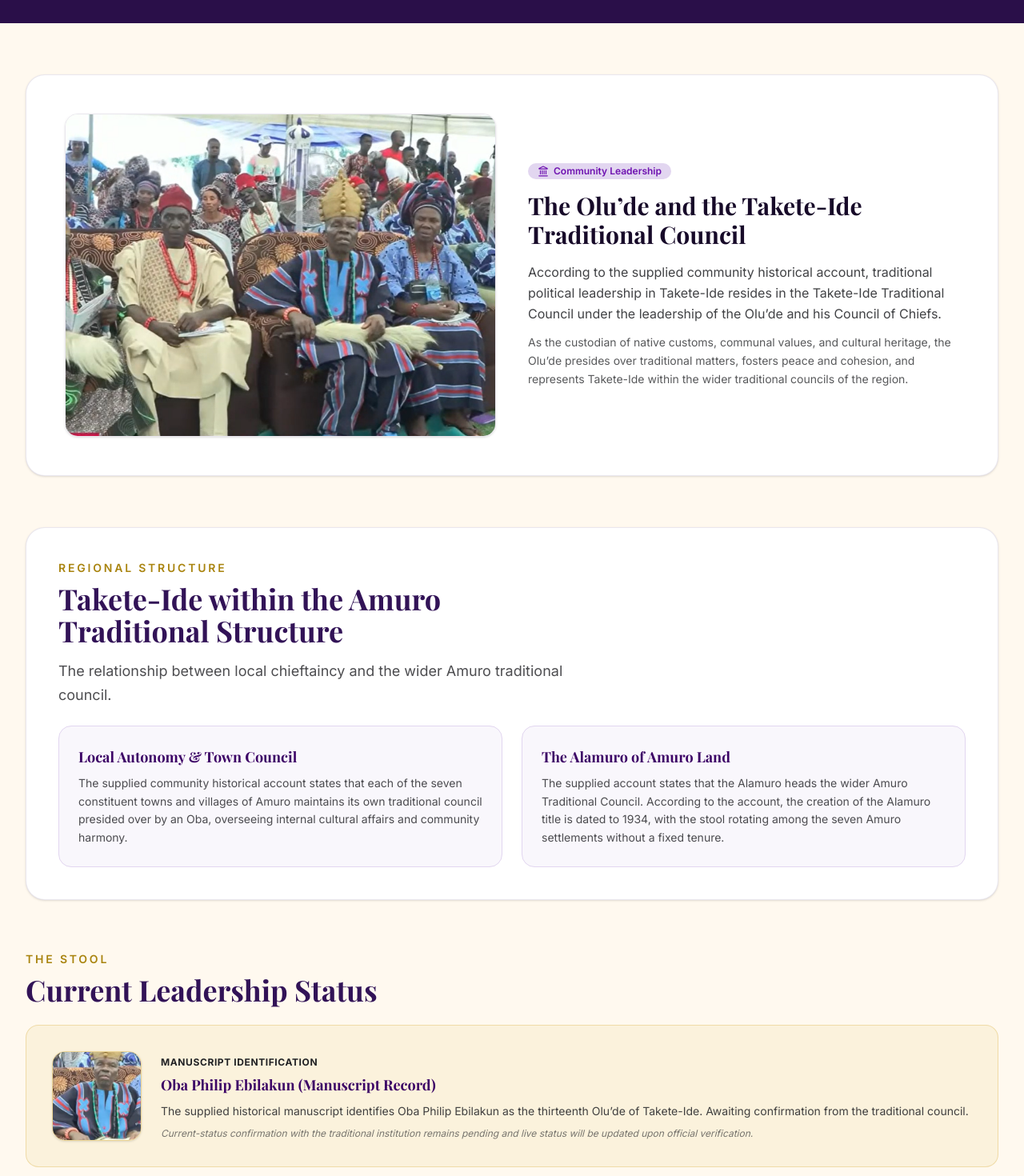
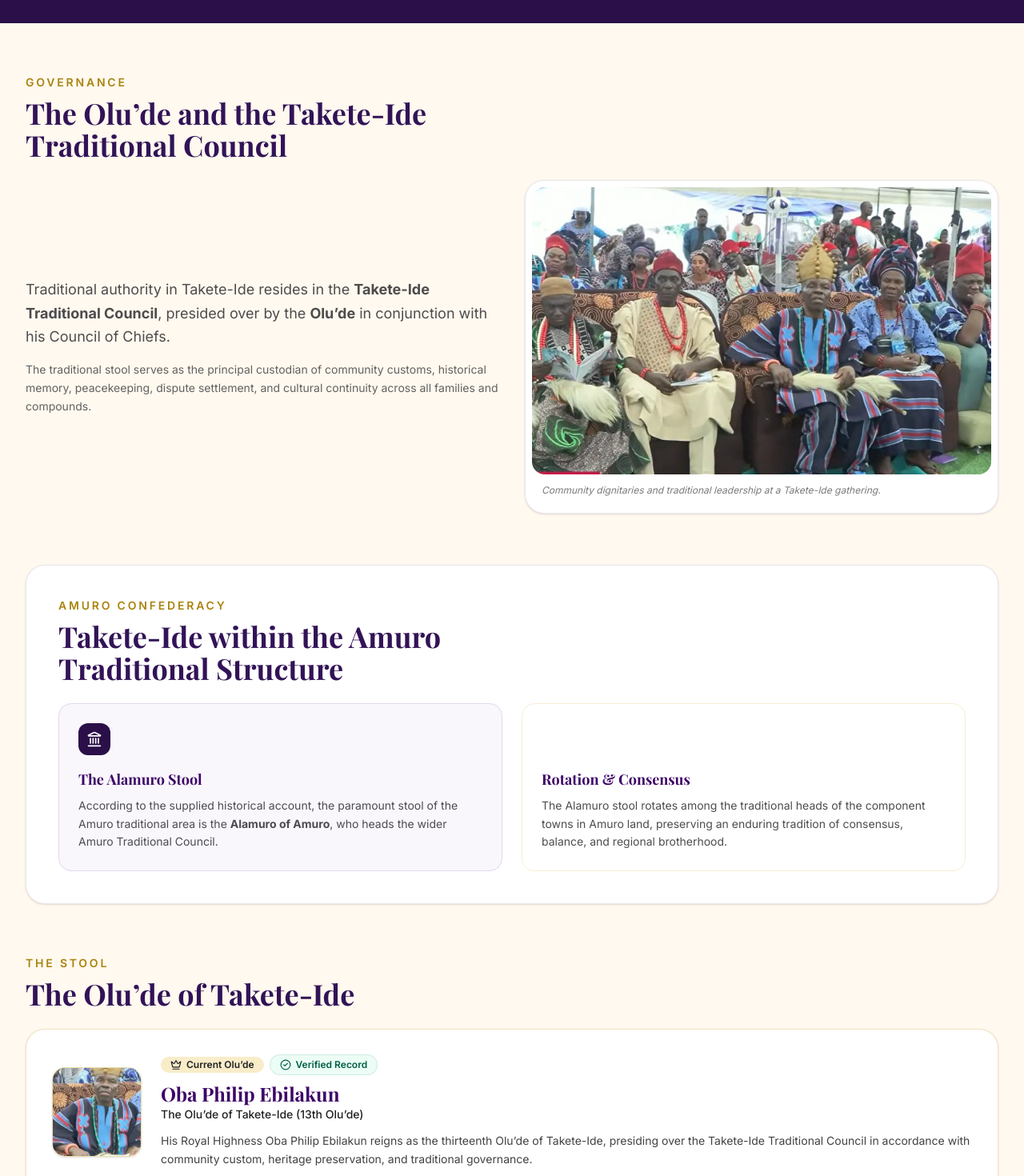
Before and after one commit to dju78/takete_ide_amuro, a Next.js app: page /heritage/traditional-institution in a window 1280 px wide. Shown: the part 400-1870 px from the top of the page at 80% size. Built offline with nearby package versions, Linux system fonts and the light colour scheme; no server answers; the database is empty; a web font is replaced by a local one.

Commit message:
feat: update traditional institution to present Oba Philip Ebilakun as confirmed current Olu'de

```diff
--- a/app/heritage/traditional-institution/page.tsx
+++ b/app/heritage/traditional-institution/page.tsx
@@ -1,6 +1,6 @@
 import type { Metadata } from "next";
 import Link from "next/link";
-import { Users, Landmark, ScrollText } from "lucide-react";
+import { Users, Landmark, ScrollText, Crown } from "lucide-react";
 import { Container } from "@/components/ui/Container";
 import { Breadcrumb } from "@/components/ui/Breadcrumb";
 import { SectionHeading } from "@/components/ui/SectionHeading";
@@ -45,80 +45,83 @@ export default async function TraditionalInstitutionPage() {
       </div>
 
       <Container className="py-14 sm:py-16">
-        {/* Section 1: Introduction & Dignified Traditional Gathering Image */}
-        <section className="overflow-hidden rounded-3xl border border-purple-600/10 bg-white p-7 sm:p-10 shadow-sm lg:p-12">
-          <div className="grid gap-10 lg:grid-cols-2 lg:items-center">
-            {/* Authentic Traditional & Community Dignitaries Image */}
-            <div className="relative aspect-[4/3] overflow-hidden rounded-2xl border border-purple-600/10 shadow-sm">
+        {/* Section 1: Overview & Council */}
+        <section>
+          <SectionHeading
+            eyebrow="Governance"
+            title="The Olu’de and the Takete-Ide Traditional Council"
+            align="left"
+            className="mx-0"
+          />
+          <div className="mt-6 grid gap-8 lg:grid-cols-2 lg:items-center">
+            <div className="prose prose-purple text-charcoal/80">
+              <p className="text-base leading-relaxed sm:text-lg">
+                Traditional authority in Takete-Ide resides in the <strong>Takete-Ide Traditional Council</strong>,
+                presided over by the <strong>Olu’de</strong> in conjunction with his Council of Chiefs.
+              </p>
+              <p className="mt-4 text-sm leading-relaxed text-charcoal/70">
+                The traditional stool serves as the principal custodian of community customs, historical memory,
+                peacekeeping, dispute settlement, and cultural continuity across all families and compounds.
+              </p>
+            </div>
+            <div className="overflow-hidden rounded-3xl border border-purple-600/10 bg-white p-2 shadow-sm">
+              <div className="relative aspect-[16/10] overflow-hidden rounded-2xl">
                 <HeritageImage
                   src="/images/takete-ide/heritage/traditional-dignitaries.png"
                   alt="Traditional and community leaders seated together in ceremonial attire at a Takete-Ide gathering"
-                label="Traditional &amp; Community Dignitaries"
+                  label="Traditional & Community Dignitaries"
                   fill
                   sizes="(min-width: 1024px) 45vw, 100vw"
                   className="object-cover"
                 />
               </div>
-
-            <div>
-              <span className="inline-flex items-center gap-1.5 rounded-full bg-purple-100 px-3 py-0.5 text-xs font-semibold text-purple-800">
-                <Landmark className="h-3.5 w-3.5" aria-hidden="true" />
-                Community Leadership
-              </span>
-              <h2 className="mt-3 font-serif text-2xl font-bold text-purple-900 sm:text-3xl">
-                The Olu’de and the Takete-Ide Traditional Council
-              </h2>
-              <p className="mt-4 text-base leading-relaxed text-charcoal/85">
-                According to the supplied community historical account, traditional political leadership in
-                Takete-Ide resides in the Takete-Ide Traditional Council under the leadership of the Olu’de
-                and his Council of Chiefs.
-              </p>
-              <p className="mt-3 text-sm leading-relaxed text-charcoal/75">
-                As the custodian of native customs, communal values, and cultural heritage, the Olu’de
-                presides over traditional matters, fosters peace and cohesion, and represents Takete-Ide
-                within the wider traditional councils of the region.
+              <p className="p-3 text-xs italic text-charcoal/60">
+                Community dignitaries and traditional leadership at a Takete-Ide gathering.
               </p>
             </div>
           </div>
         </section>
 
-        {/* Section 2: Takete within the Wider Amuro Traditional Structure */}
+        {/* Section 2: Takete within Amuro Structure */}
         <section className="mt-16 rounded-3xl border border-purple-600/10 bg-white p-7 sm:p-10 shadow-sm">
           <SectionHeading
-            eyebrow="Regional Structure"
+            eyebrow="Amuro Confederacy"
             title="Takete-Ide within the Amuro Traditional Structure"
             align="left"
             className="mx-0"
-            description="The relationship between local chieftaincy and the wider Amuro traditional council."
           />
-          <div className="mt-6 grid gap-6 md:grid-cols-2">
+          <div className="mt-6 grid gap-6 sm:grid-cols-2">
             <div className="rounded-2xl border border-purple-100 bg-purple-50/50 p-6">
-              <h3 className="font-serif text-lg font-bold text-purple-950">Local Autonomy &amp; Town Council</h3>
+              <div className="flex h-10 w-10 items-center justify-center rounded-xl bg-purple-700 text-white">
+                <Landmark className="h-5 w-5" aria-hidden="true" />
+              </div>
+              <h3 className="mt-4 font-serif text-lg font-bold text-purple-950">The Alamuro Stool</h3>
               <p className="mt-2 text-sm leading-relaxed text-charcoal/80">
-                The supplied community historical account states that each of the seven constituent
-                towns and villages of Amuro maintains its own traditional council presided over by an Oba,
-                overseeing internal cultural affairs and community harmony.
+                According to the supplied historical account, the paramount stool of the Amuro traditional
+                area is the <strong>Alamuro of Amuro</strong>, who heads the wider Amuro Traditional Council.
               </p>
             </div>
-            <div className="rounded-2xl border border-purple-100 bg-purple-50/50 p-6">
-              <h3 className="font-serif text-lg font-bold text-purple-950">The Alamuro of Amuro Land</h3>
+            <div className="rounded-2xl border border-gold-500/20 bg-gold-50/50 p-6">
+              <div className="flex h-10 w-10 items-center justify-center rounded-xl bg-gold-600 text-white">
+                <Users className="h-5 w-5" aria-hidden="true" />
+              </div>
+              <h3 className="mt-4 font-serif text-lg font-bold text-purple-950">Rotation &amp; Consensus</h3>
               <p className="mt-2 text-sm leading-relaxed text-charcoal/80">
-                The supplied account states that the Alamuro heads the wider Amuro Traditional Council.
-                According to the account, the creation of the Alamuro title is dated to 1934, with the stool
-                rotating among the seven Amuro settlements without a fixed tenure.
+                The Alamuro stool rotates among the traditional heads of the component towns in Amuro land,
+                preserving an enduring tradition of consensus, balance, and regional brotherhood.
               </p>
             </div>
           </div>
         </section>
 
-        {/* Section 3: Current Stool / Manuscript Identification */}
+        {/* Section 3: Current Stool / Confirmed Olu'de */}
         <section className="mt-16">
-          <SectionHeading eyebrow="The Stool" title="Current Leadership Status" align="left" className="mx-0" />
+          <SectionHeading eyebrow="The Stool" title="The Olu’de of Takete-Ide" align="left" className="mx-0" />
           <div className="mt-6">
             {currentRuler ? (
-              <div className="flex flex-col gap-4 rounded-2xl border border-purple-600/10 bg-white p-6 sm:flex-row sm:items-center">
+              <div className="flex flex-col gap-6 rounded-3xl border border-gold-500/20 bg-white p-6 shadow-sm sm:flex-row sm:items-center sm:p-8">
                 {currentRuler.photo_url && (
-                  <div className="relative h-28 w-28 shrink-0 overflow-hidden rounded-full">
+                  <div className="relative h-28 w-28 shrink-0 overflow-hidden rounded-2xl border border-gold-500/30 shadow-sm mx-auto sm:mx-0">
                     <HeritageImage
                       src={currentRuler.photo_url}
                       alt={currentRuler.full_name}
@@ -130,17 +133,25 @@ export default async function TraditionalInstitutionPage() {
                   </div>
                 )}
                 <div>
-                  <h3 className="font-serif text-xl font-bold text-purple-600">{currentRuler.full_name}</h3>
-                  <p className="text-sm text-charcoal/60">{currentRuler.regnal_title}</p>
+                  <div className="flex flex-wrap items-center gap-2">
+                    <span className="inline-flex items-center gap-1.5 rounded-full bg-gold-100 px-3 py-0.5 text-xs font-semibold text-gold-900">
+                      <Crown className="h-3.5 w-3.5" aria-hidden="true" />
+                      Current Olu’de
+                    </span>
+                    <VerificationBadge status={currentRuler.verification_status} />
+                  </div>
+                  <h3 className="mt-2 font-serif text-2xl font-bold text-purple-950">{currentRuler.full_name}</h3>
+                  <p className="text-sm font-medium text-gold-800">{currentRuler.regnal_title || "The Olu’de of Takete-Ide"}</p>
                   {currentRuler.reign_start && (
-                    <p className="mt-1 text-sm text-charcoal/60">Reigning since {formatDate(currentRuler.reign_start)}</p>
+                    <p className="mt-1 text-xs text-charcoal/70">Reigning since {formatDate(currentRuler.reign_start)}</p>
                   )}
-                  <VerificationBadge status={currentRuler.verification_status} className="mt-2" />
+                  {currentRuler.biography && (
+                    <p className="mt-3 text-sm leading-relaxed text-charcoal/80">{currentRuler.biography}</p>
+                  )}
                 </div>
               </div>
             ) : (
-              <div className="rounded-2xl border border-gold-500/30 bg-gold-100/50 p-6 sm:p-8">
-                <div className="flex flex-col gap-6 sm:flex-row sm:items-center">
+              <div className="flex flex-col gap-6 rounded-3xl border border-gold-500/30 bg-white p-6 shadow-sm sm:flex-row sm:items-center sm:p-8">
                 <div className="relative h-28 w-28 shrink-0 overflow-hidden rounded-2xl border border-gold-500/40 shadow-sm mx-auto sm:mx-0">
                   <HeritageImage
                     src="/images/takete-ide/heritage/oba-philip-ebilakun.png"
@@ -152,21 +163,24 @@ export default async function TraditionalInstitutionPage() {
                   />
                 </div>
                 <div>
-                    <span className="text-xs font-bold uppercase tracking-wider text-gold-800">
-                      Manuscript Identification
+                  <div className="flex flex-wrap items-center gap-2">
+                    <span className="inline-flex items-center gap-1.5 rounded-full bg-gold-100 px-3 py-0.5 text-xs font-semibold text-gold-900">
+                      <Crown className="h-3.5 w-3.5" aria-hidden="true" />
+                      Current Olu’de
                     </span>
-                    <h3 className="mt-1 font-serif text-lg font-bold text-purple-950">
-                      Oba Philip Ebilakun (Manuscript Record)
+                    <VerificationBadge status="verified" />
+                  </div>
+                  <h3 className="mt-2 font-serif text-2xl font-bold text-purple-950">
+                    Oba Philip Ebilakun
                   </h3>
-                    <p className="mt-2 text-sm leading-relaxed text-charcoal/85">
-                      The supplied historical manuscript identifies Oba Philip Ebilakun as the thirteenth
-                      Olu’de of Takete-Ide. Awaiting confirmation from the traditional council.
+                  <p className="text-sm font-medium text-gold-800">
+                    The Olu’de of Takete-Ide (13th Olu’de)
                   </p>
-                    <p className="mt-2 text-xs italic text-charcoal/60">
-                      Current-status confirmation with the traditional institution remains pending and live
-                      status will be updated upon official verification.
+                  <p className="mt-3 text-sm leading-relaxed text-charcoal/85">
+                    His Royal Highness Oba Philip Ebilakun reigns as the thirteenth Olu’de of Takete-Ide,
+                    presiding over the Takete-Ide Traditional Council in accordance with community custom,
+                    heritage preservation, and traditional governance.
                   </p>
-                  </div>
                 </div>
               </div>
             )}
```
Also changed, not shown: 2 other files (tests, documents, lock files or other folders). Lines whose indentation alone changed are shown as unchanged.
